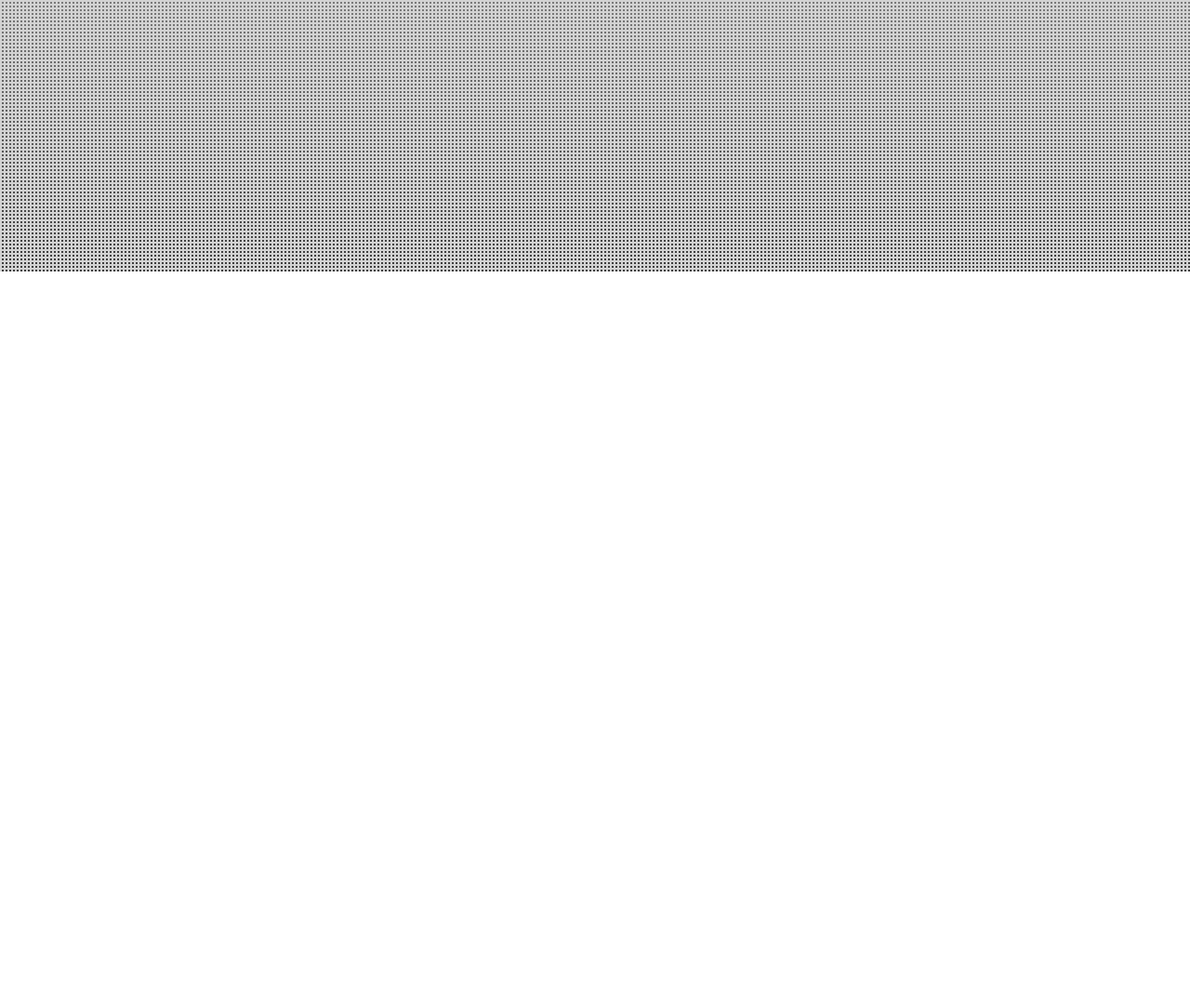
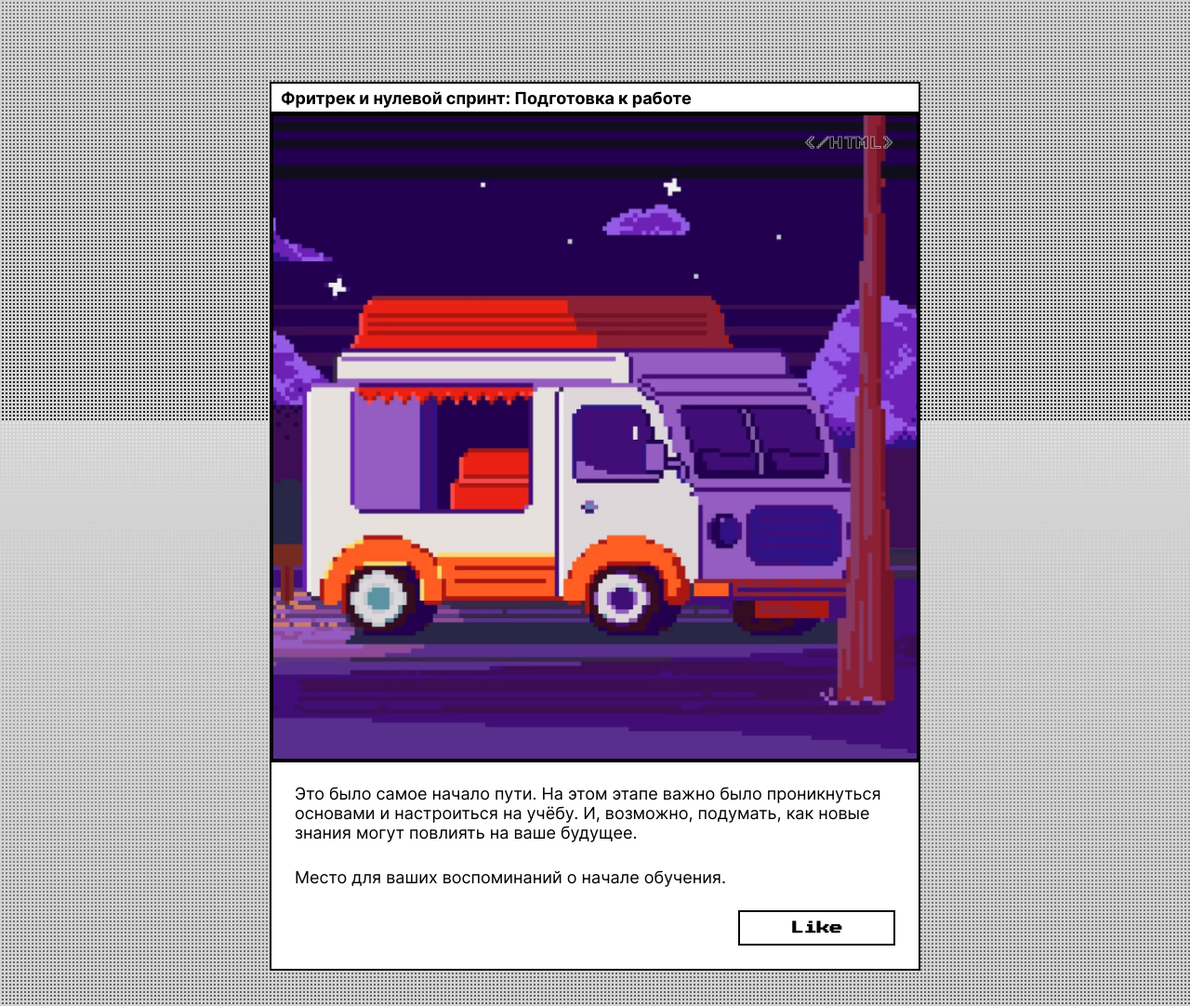
Before and after one commit to Piraliev/zakrivayuschiy-teg-f, a plain HTML site: page index.html in a window 1280 px wide. Shown: the part 508-1590 px from the top of the page at 93% size. Before the commit the page ends 800 px from the top, so only its background shows below. Drawn offline with Linux system fonts and the light colour scheme.

Commit message:
card added|PC

```diff
--- a/index.html
+++ b/index.html
@@ -11,8 +11,8 @@
     <link rel="stylesheet" href="./styles/style.css" />
     <link rel="stylesheet" href="./styles/animations.css" />
     <link rel="stylesheet" href="./styles/themes.css" />
-    <link rel="icon" href="./svg/favicon.svg">
-    <link rel="apple-touch-icon" href="./svg/favicon.svg">
+    <link rel="icon" href="./svg/favicon.svg" />
+    <link rel="apple-touch-icon" href="./svg/favicon.svg" />
     <script src="./scripts/set-theme.js"></script>
   </head>
   <body class="page">
@@ -21,10 +21,19 @@
         <svg viewBox="0 0 39 39" class="floppy-svg">
           <use href="#floppy">
         </svg>
-        <p class="dialog-text">Вставьте<br>
-          дискету, чтобы<br> продолжить</p>
+        <p class="dialog-text">
+          Вставьте<br />
+          дискету, чтобы<br />
+          продолжить
+        </p>
       </div>
-      <button class="dialog-button" type="button" onclick="window['dialog-id'].close()">Ok</button>
+      <button
+        class="dialog-button"
+        type="button"
+        onclick="window['dialog-id'].close()"
+      >
+        Ok
+      </button>
     </dialog>
     <header class="header">
       <h1 class="header-title">&lt;/HTML&gt;</h1>
@@ -55,8 +64,34 @@
         </ul>
       </nav>
     </header>
-    <main>
+    <main class="main">
+      <!-- Карточка с контентом: -->
 
+      <article class="card">
+        <div class="card-tittle__block">
+          <h2 class="card-tittle">
+            Фритрек и нулевой спринт: Подготовка к работе
+          </h2>
+        </div>
+        <div class="card-image__block">
+          <img
+            class="card-image"
+            src="./images/minivan.png"
+            alt="Изображение минивена в стиле ретро игр"
+          />
+        </div>
+        <div class="card-text__block">
+          <p class="card-text">
+            Это было самое начало пути. На этом этапе важно было проникнуться
+            основами и настроиться на учёбу. И, возможно, подумать, как новые
+            знания могут повлиять на ваше будущее.
+          </p>
+          <p class="card-text card-text__add">
+            Место для ваших воспоминаний о начале обучения.
+          </p>
+          <button type="button" class="card__like-button">Like</button>
+        </div>
+      </article>
     </main>
     <script src="./scripts/like.js"></script>
   </body>
--- a/styles/style.css
+++ b/styles/style.css
@@ -18,14 +18,16 @@
   min-inline-size: 320px;
   min-block-size: 100dvb;
   display: flex;
-  justify-content: center;
+  flex-direction: column;
+  align-items: center;
   background-image: url(../images/header-background.png);
   font-family: var(--main-font), sans-serif;
-  font-variation-settings: "wght" var(--text-font-weight);
+  font-variation-settings: var(--text-font-weight);
 }
 
 .dialog {
   position: fixed;
+  background-color: var(--background);
   inset: 0;
   transition: opacity 0.3s ease-in-out;
   border: 2px solid var(--accent-color);
@@ -75,7 +77,7 @@
   inline-size: 696px;
   block-size: 398px;
   border: 2px solid var(--accent-color);
-  background-color: white;
+  background-color: var(--background);
   display: flex;
   gap: 20px;
   flex-direction: column;
@@ -112,3 +114,72 @@
 .theme-menu__button:hover {
   opacity: 60%;
 }
+
+.card {
+  inline-size: 696px;
+  margin-block-start: 100px;
+  background-color: var(--background);
+  color: var(--accent-color);
+  outline: 2px solid var(--accent-color);
+}
+
+.card-tittle__block {
+  background-color: var(--background);
+  outline: 2px solid var(--accent-color);
+  padding: 5px 10px;
+}
+
+.card-tittle {
+  font-size: 18px;
+  font-weight: var(--title-font-weight);
+  line-height: 21.78px;
+}
+
+.card-image__block {
+  position: relative;
+  block-size: 696px;
+  outline: 2px solid var(--accent-color);
+}
+
+.card-image__block::after {
+  content: "</HTML>";
+  color: var(--accent-color);
+  font-family: var(--accent-font);
+  font-size: 14px;
+  -webkit-text-stroke: 1px #fff;
+  opacity: 50%;
+  position: absolute;
+  inset-block-start: 25px;
+  inset-inline-end: 25px;
+}
+
+.card-image {
+  width: 100%;
+}
+
+.card-text__block {
+  display: flex;
+  flex-direction: column;
+  padding: 25px;
+  outline: 2px solid var(--accent-color);
+}
+
+.card-text {
+  font-size: 18px;
+}
+
+.card-text__add {
+  margin-block-start: 27px;
+}
+
+.card__like-button {
+  width: 169px;
+  height: 38px;
+  margin-block-start: 25px;
+  font-family: var(--accent-font);
+  font-weight: var(--title-font-weight);
+  font-size: 14px;
+  align-self: flex-end;
+  background-color: transparent;
+  border: 2px solid var(--accent-color);
+}
--- a/styles/themes.css
+++ b/styles/themes.css
@@ -8,14 +8,14 @@
   --title-font-weight: 785;
   --text-font-weight: 400;
   --accent-color: #00cc14;
-  --background: ;
+  --background: #000;
 }
 
 :root.theme-light {
   --title-font-weight: 700;
   --text-font-weight: 400;
   --accent-color: #000;
-  --background: ;
+  --background: #fff;
 }
 
 @media (prefers-color-scheme: dark) {
@@ -23,7 +23,7 @@
     --title-font-weight: 785;
     --text-font-weight: 400;
     --accent-color: #00cc14;
-    --background: ;
+    --background: #000;
   }
 }
 
@@ -32,6 +32,6 @@
     --title-font-weight: 700;
     --text-font-weight: 400;
     --accent-color: #000;
-    --background: ;
+    --background: #fff;
   }
 }
--- a/styles/variables.css
+++ b/styles/variables.css
@@ -5,5 +5,5 @@
   --title-font-weight: 700;
   --text-font-weight: 400;
   --accent-color: #000;
-  --background: ;
+  --background: #fff;
 }
```
Also changed, not shown: images/minivan.png (added).
